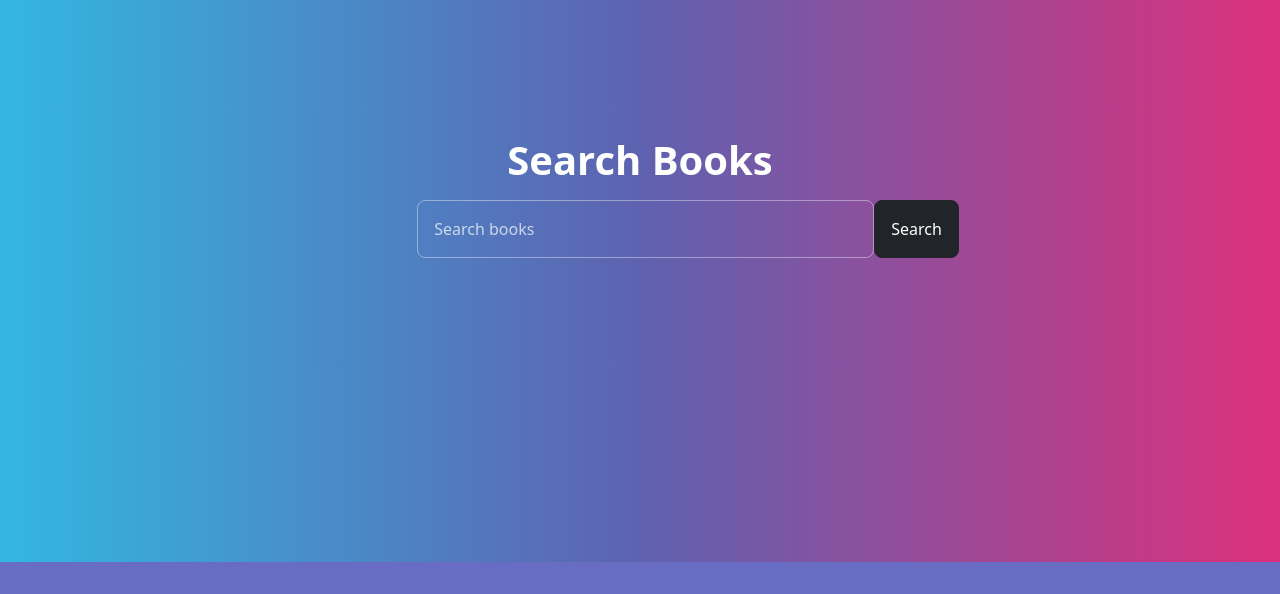
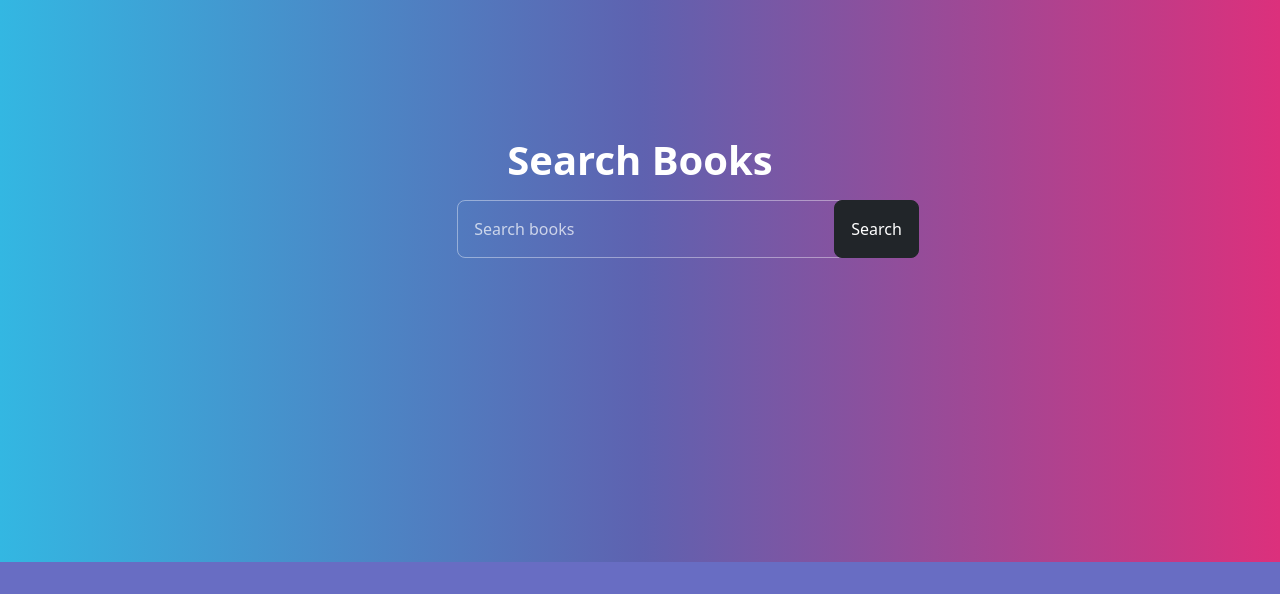
Before and after one commit to Danities316/redis-porject, a Node server app: page / in a window 1280 px wide. Shown: the part 146-740 px from the top of the page. Run offline with Node 20, Linux system fonts and the light colour scheme; some libraries are stand-ins or nearby versions.

```diff
--- a/views/home.hbs
+++ b/views/home.hbs
@@ -1,5 +1,6 @@
+<div class="comtainer-sm">
 <h1 class="text-center">Search Books</h1>
-<form class="row d-flex justify-content-center g-5" method="POST" action="/search/books">
+<form class="row d-flex justify-content-center g-2" method="POST" action="/search/books">
 <div class="col-auto">
   <input type="text" name="id" class="form-control p-2 mx-5" placeholder="Search books">
 </div>
@@ -10,3 +11,4 @@
 <h3 class="text-center pt-5 text-info">
 {{#if error}} <span>{{error}}</span>{{/if}}
 </h3>
+</div>
```
